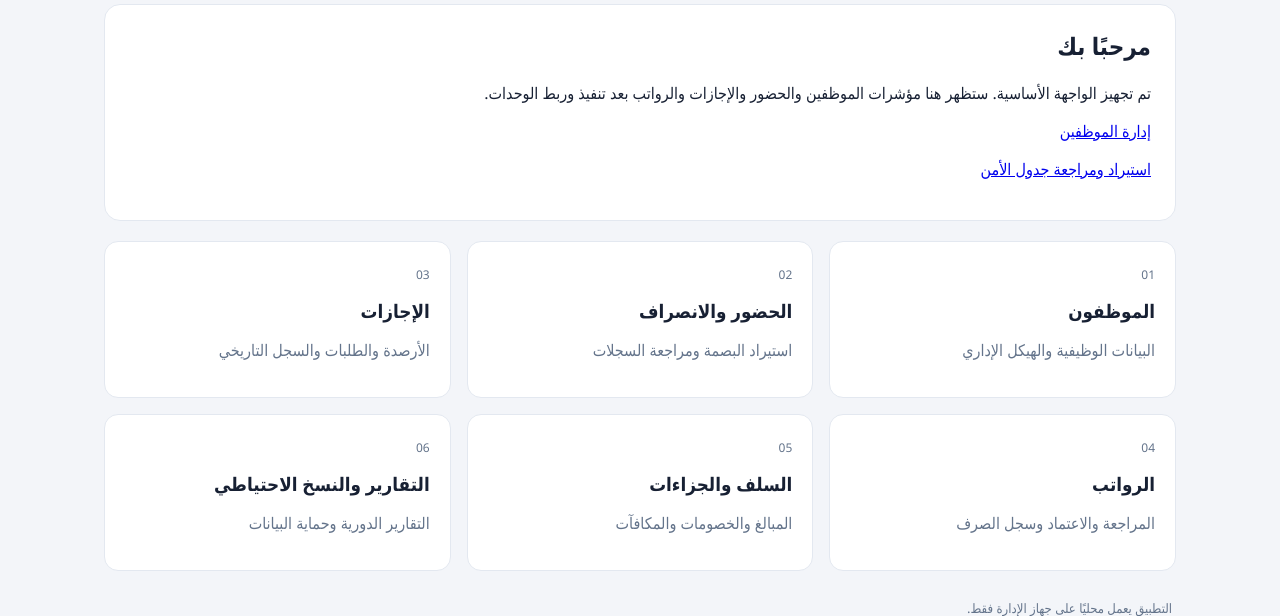
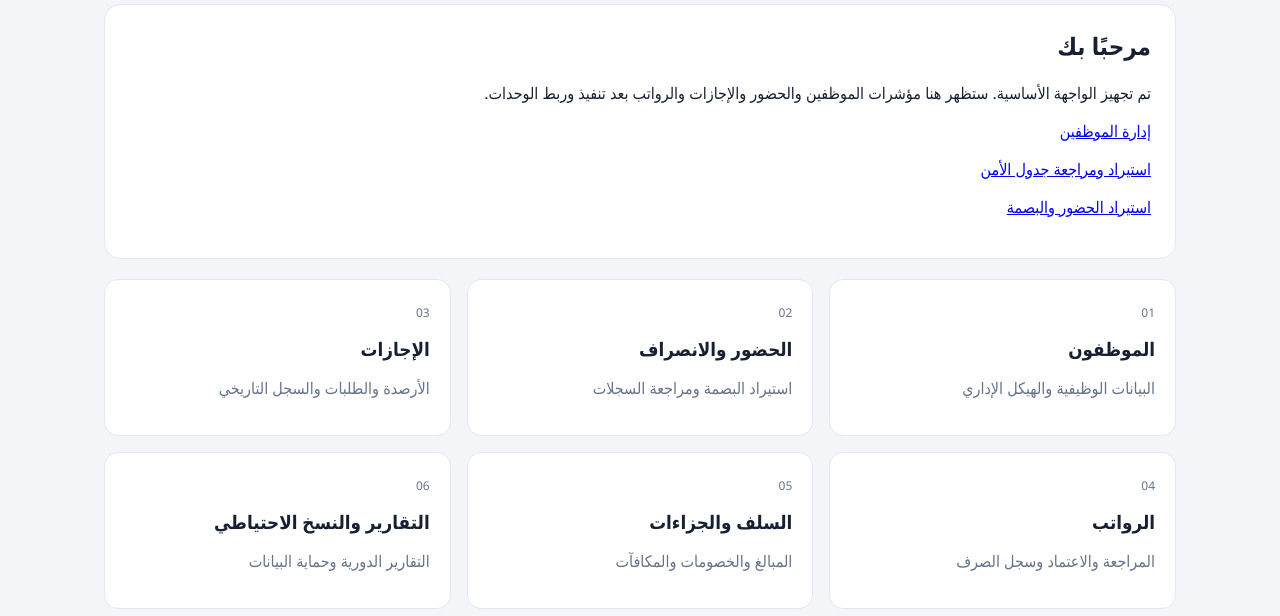
Before and after one commit to ms1813678-bit/ms1813678-bit-my-business-hotel, a Python web app: template app/templates/dashboard.html in a window 1280 px wide. Shown: the part 250-866 px from the top of the page. Run offline with Jinja, Linux system fonts and the light colour scheme; the template is opened without the code that fills it: most values are stand-ins (such as "Sample title", 1, 10 or a date in 2020).

Commit message:
Link attendance import from HR dashboard

```diff
--- a/app/templates/dashboard.html
+++ b/app/templates/dashboard.html
@@ -25,6 +25,7 @@
       <p>تم تجهيز الواجهة الأساسية. ستظهر هنا مؤشرات الموظفين والحضور والإجازات والرواتب بعد تنفيذ وربط الوحدات.</p>
       <p><a href="/employees">إدارة الموظفين</a></p>
       <p><a href="/security-roster">استيراد ومراجعة جدول الأمن</a></p>
+      <p><a href="/attendance/import">استيراد الحضور والبصمة</a></p>
     </section>
     <section class="grid">
       <article class="tile"><span>01</span><h3>الموظفون</h3><p>البيانات الوظيفية والهيكل الإداري</p></article>
```
